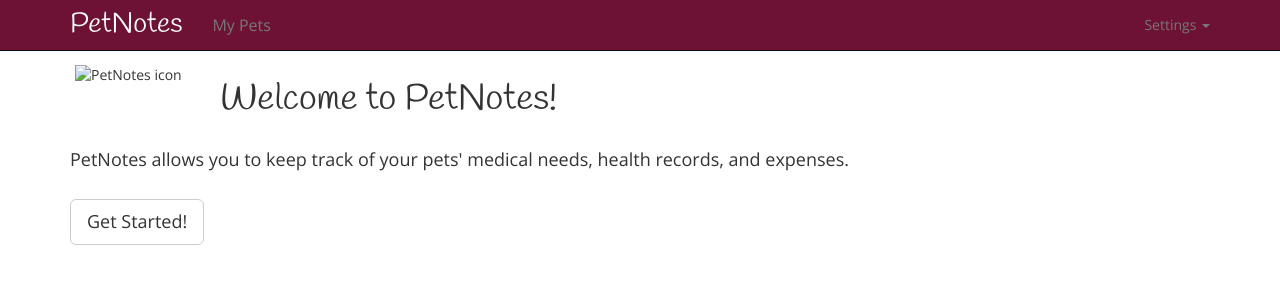
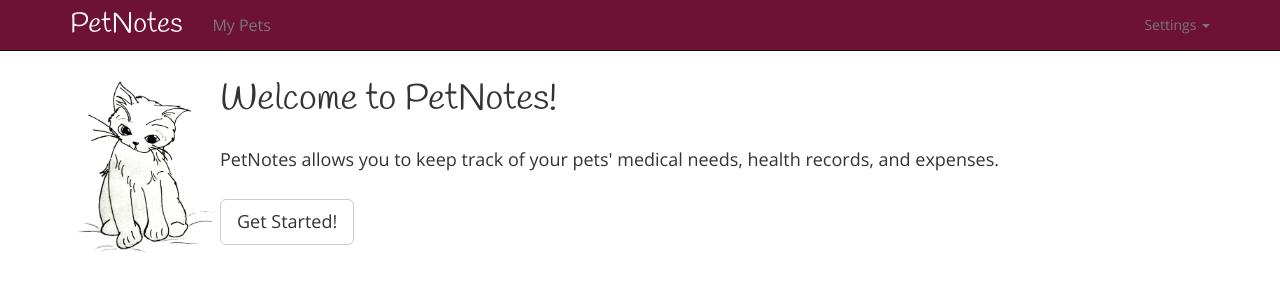
Before and after one commit to ShaynaCummings/PetNotes, a website: page index.html in a window 1280 px wide. Drawn offline with nearby package versions, Linux system fonts and the light colour scheme.

Commit message:
fixed link and indentation

```diff
--- a/templates/home.html
+++ b/templates/home.html
@@ -1,9 +1,9 @@
 <div class="container">
 
-    <img id="logopic" src="../petapp-client/images/caticon.png" alt="PetNotes icon">
+    <img id="logopic" src="../PetNotes/images/caticon.png" alt="PetNotes icon">
     <h1>Welcome to PetNotes!</h1>
 
     <h4>PetNotes allows you to keep track of your pets' medical needs, health records, and expenses.</h4>
 
-     <a href="#/login" class="btn btn-default btn-lg">Get Started!</a>
+    <a href="#/login" class="btn btn-default btn-lg">Get Started!</a>
 </div>
```
Also changed, not shown: templates/dashboard.html (indentation only).
